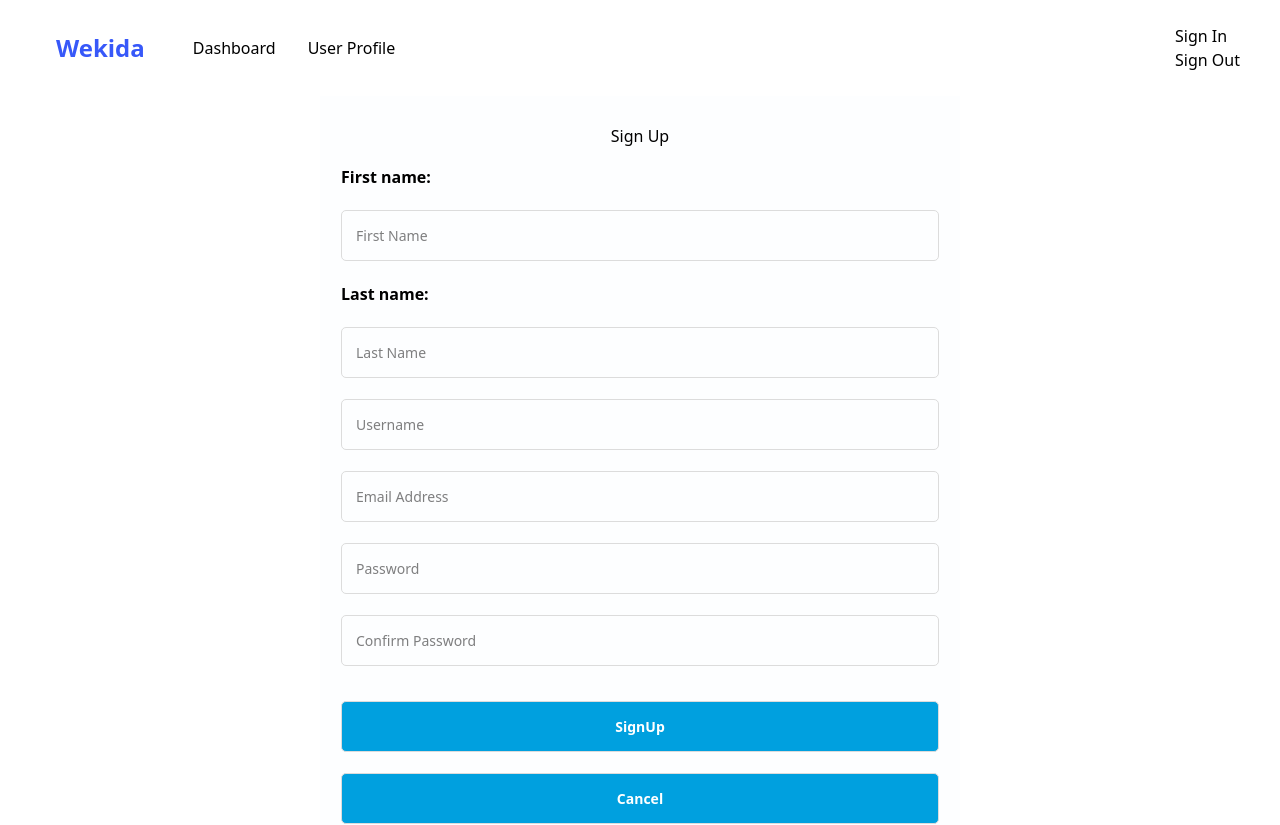
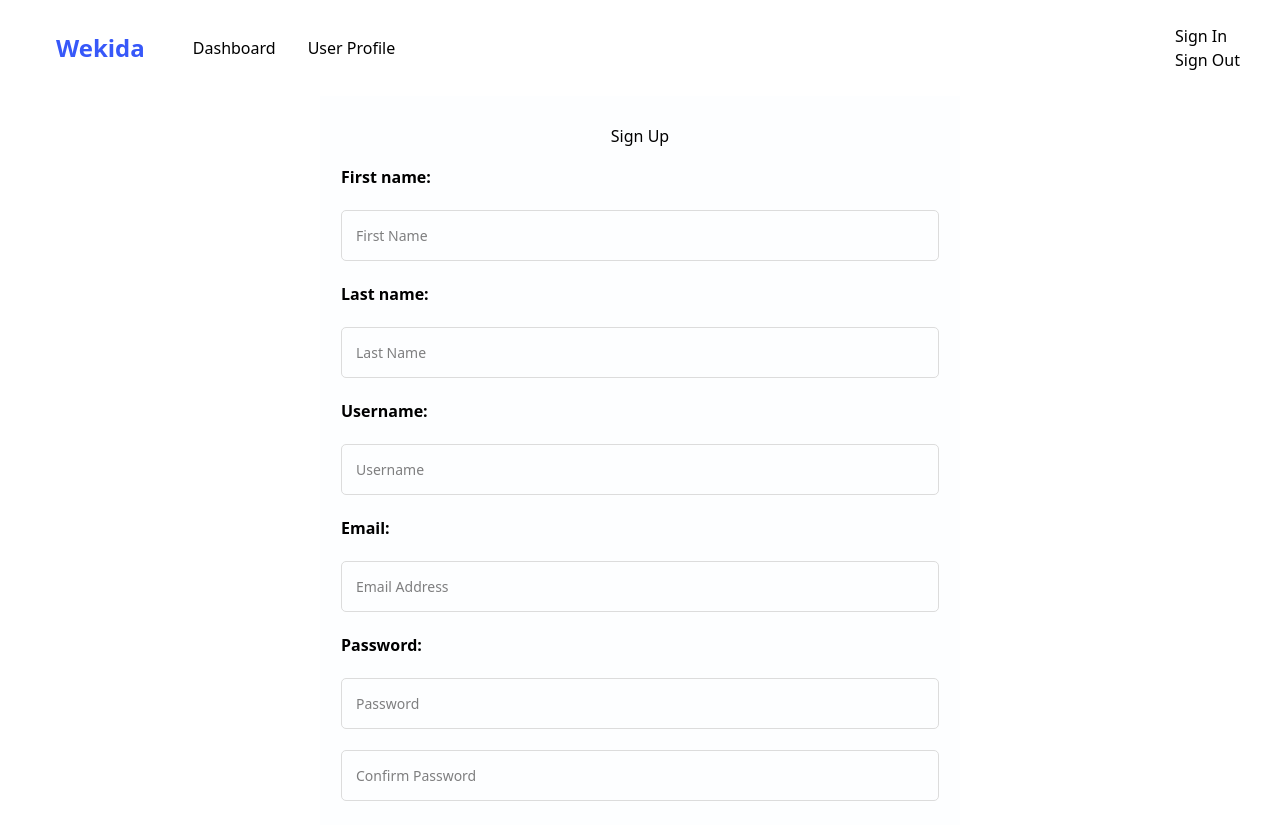
Before and after one commit to dallas-vanwyk/wekida-event-planning-front-end, a React (Vite) app: page /sign-up in a window 1280 px wide. Shown: the top 825 px of the page. Built offline with nearby package versions, Linux system fonts and the light colour scheme; no server answers.

Commit message:
CSS formatting sign in and sign up. made colors consistent. Made sign in consistent with sign up.

```diff
--- a/src/components/SignInForm/SignInForm.module.css
+++ b/src/components/SignInForm/SignInForm.module.css
@@ -66,7 +66,7 @@
 .container button {
     color: white;
     font-weight: 600;
-    background: #00a0df;
+    background: #3758F9;
     margin: 21px 0px 0px 0px;
 }
 
--- a/src/components/SignUpForm/SignUpForm.jsx
+++ b/src/components/SignUpForm/SignUpForm.jsx
@@ -70,6 +70,7 @@
             />
           </div>
           <div>
+            <label htmlFor='username'>Username:</label>
             <input
               type="text"
               name="username"
@@ -80,6 +81,7 @@
             />
           </div>
           <div>
+            <label htmlFor='email'>Email:</label>
             <input
               type="email"
               name="email"
@@ -90,7 +92,8 @@
             />
           </div>
           <div>
-            <input
+          <label htmlFor='password'>Password:</label>
+          <input
               type="password"
               name="password"
               placeholder="Password"
@@ -100,7 +103,7 @@
             />
           </div>
           <div>
-            <input
+          <input
               type="password"
               name="confirmPassword"
               placeholder="Confirm Password"
--- a/src/components/SignUpForm/SignUpForm.module.css
+++ b/src/components/SignUpForm/SignUpForm.module.css
@@ -66,7 +66,7 @@
   .container button {
     color: white;
     font-weight: 600;
-    background: #00a0df;
+    background: #3758F9;
     margin: 21px 0px 0px 0px;
   }
 
```
